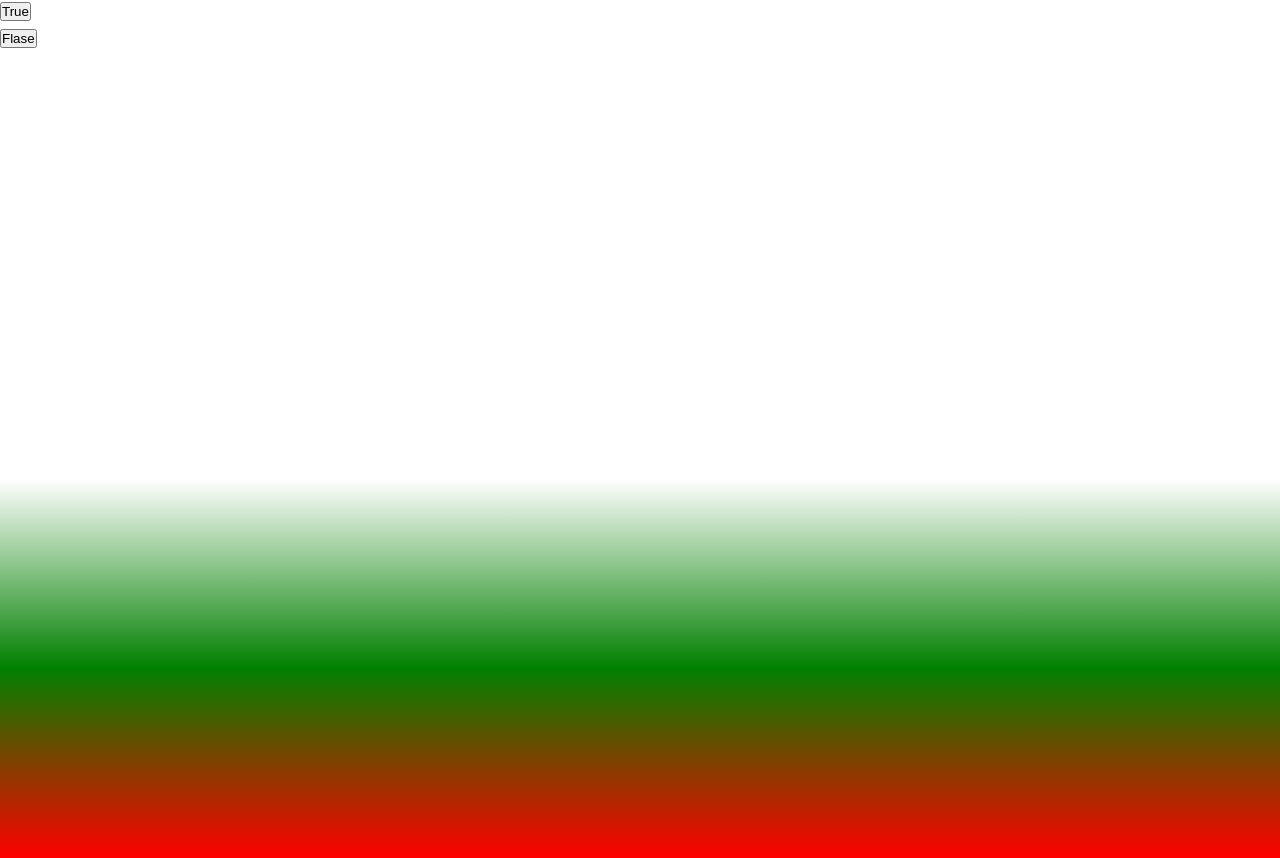
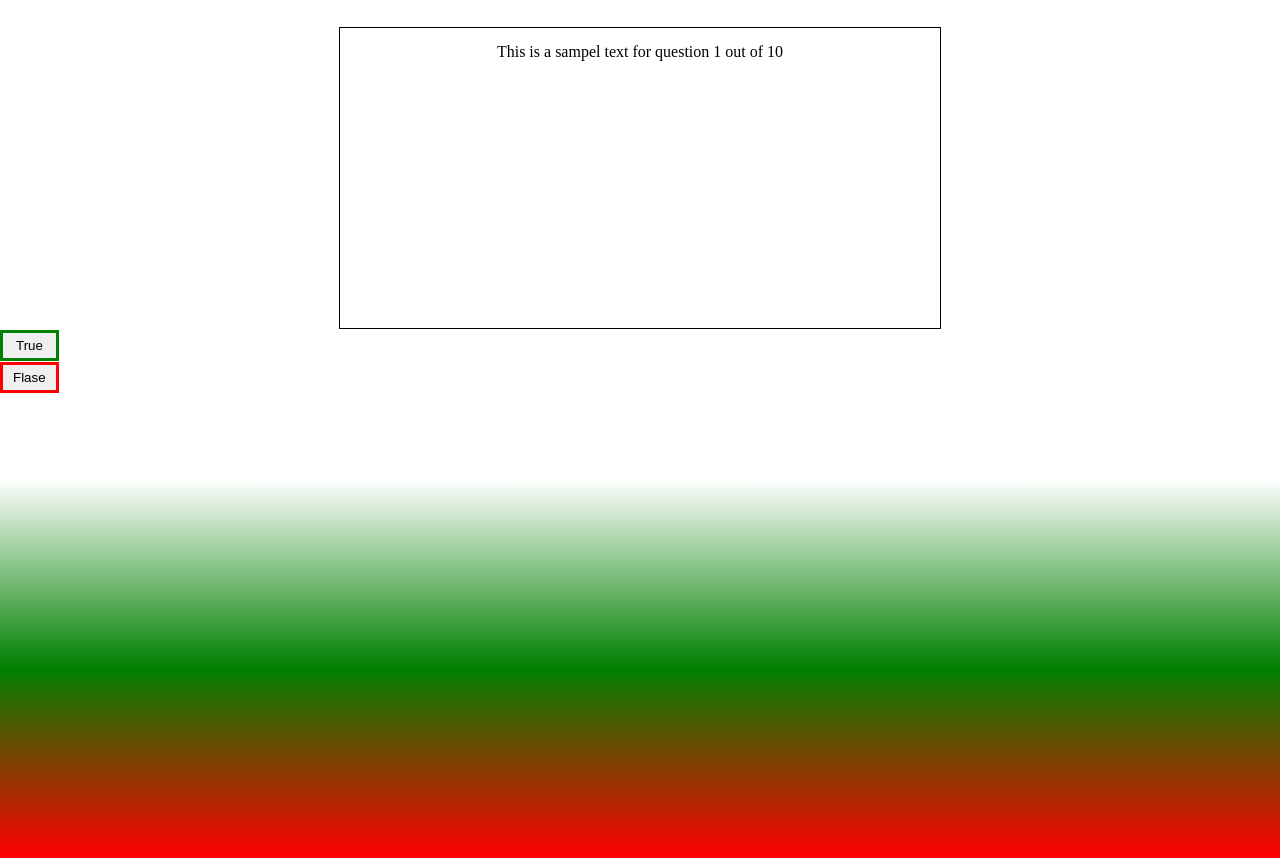
Before and after one commit to userseam/PP2-RPS, a plain HTML site: page index.html in a window 1280 px wide. Shown: the part 90-948 px from the top of the page. Drawn offline with Linux system fonts and the light colour scheme.

Commit message:
add positioning for the question div

```diff
--- a/assets/css/style.css
+++ b/assets/css/style.css
@@ -6,7 +6,10 @@
 #page-heading {
     text-align: center;
     margin-top: 3rem;
+    margin-bottom: 2rem;
 }
+
+/* liner radient background color */
 
 body{
     height: 900px;
@@ -15,3 +18,39 @@ body{
 
 
 }
+
+/* defult button design */
+#ture-button {
+    border: solid green 3px;
+    padding-right: 13px;
+    padding-left: 13px;
+    padding-top: 5px;
+    padding-bottom: 5px;
+    text-align: center;
+ }
+
+ #false-button {
+    border: solid red 3px;
+    padding-right: 10px;
+    padding-left: 10px;
+    padding-top: 5px;
+    padding-bottom: 5px;
+    text-align: center;
+
+ }
+
+
+
+ #Question1 {
+    border: 1px solid black;
+    height: 300px;
+    width: 600px;
+    margin: 0 auto;
+
+
+ }
+
+ #Question1-text {
+    text-align: center;
+    margin-top: 15px;
+ }
--- a/index.html
+++ b/index.html
@@ -12,6 +12,13 @@
 
 
    <h1 id="page-heading">True of Flase Quiz</h1>
+
+  <div id="Question1">
+    <p id="Question1-text">
+        This is a sampel text for question 1 out of 10
+    </p>
+
+  </div>
 
 
 
@@ -32,7 +39,7 @@
 
     <h2>
 
-     <button id="False-button">Flase</button>
+     <button id="false-button">Flase</button>
 
     </h2>
 
```
